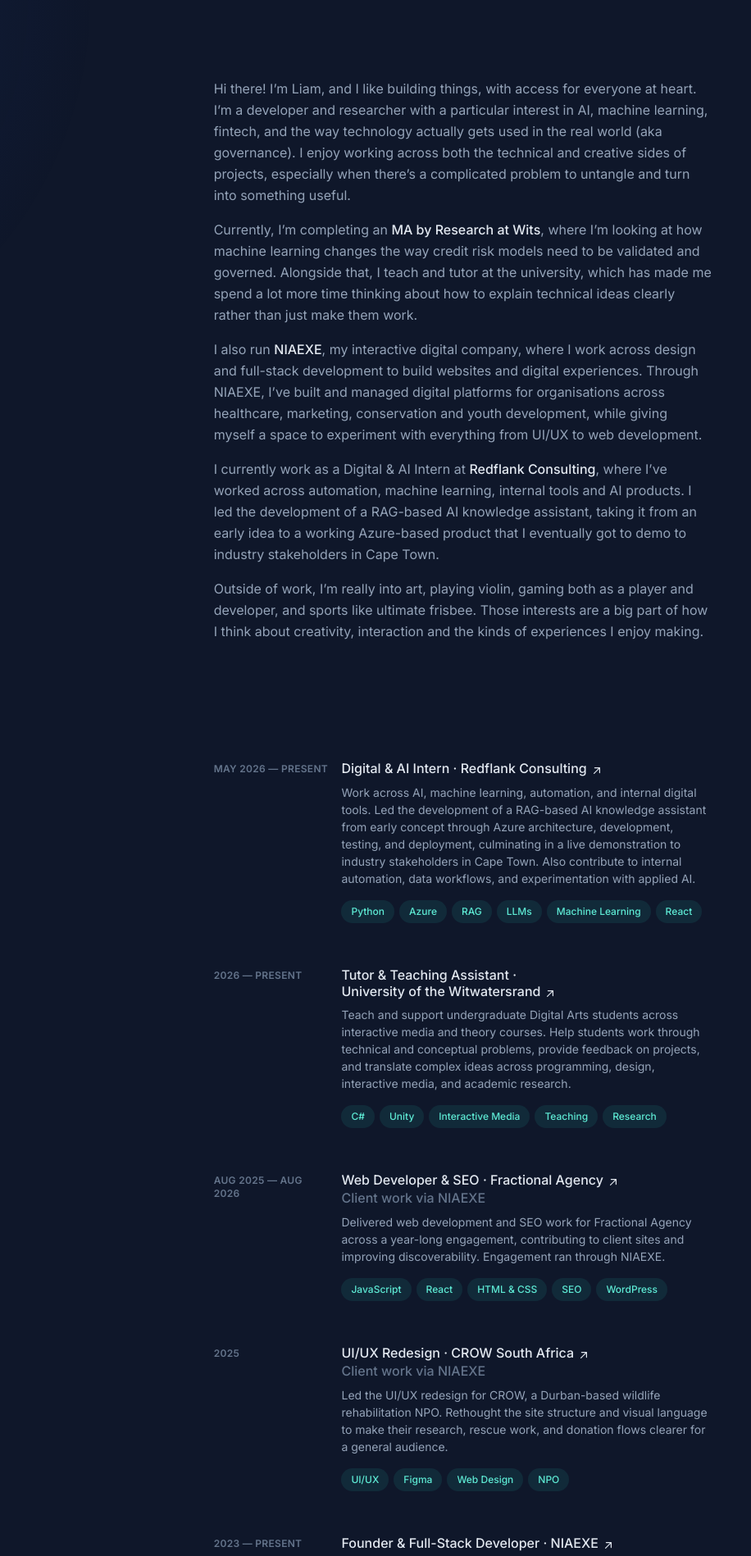
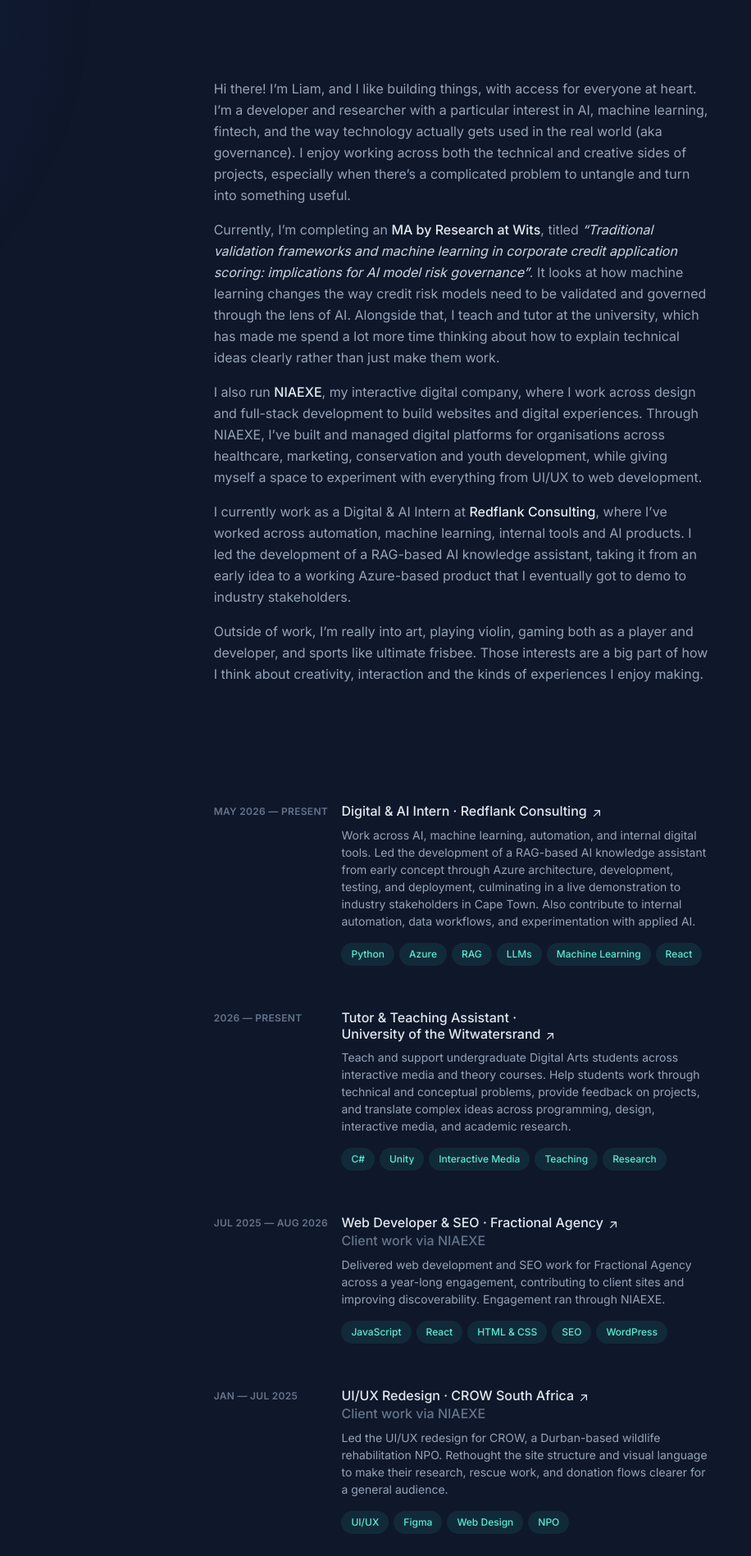
Before and after one commit to BlitzNoval/LiamMoodley, a React app in the folder v5-portfolio/: page / in a window 1280 px wide. Shown: the top 1898 px of the page at 82% size, 364-1280 px from the left. Built offline with nearby package versions, Linux system fonts and the light colour scheme.

Commit message:
Fix client dates and URL, add MA title, drop Cape Town line
- Fractional Agency: Jul 2025 - Aug 2026, corrected URL to fractionalagency.co.za
- CROW: Jan - Jul 2025
- About: include the MA thesis title and reframe the research as AI model
  risk governance; drop "in Cape Town" from Redflank paragraph

```diff
--- a/v5-portfolio/src/components/sections/About.tsx
+++ b/v5-portfolio/src/components/sections/About.tsx
@@ -29,10 +29,15 @@
           >
             MA by Research at Wits
           </a>
-          , where I&rsquo;m looking at how machine learning changes the way credit risk models need
-          to be validated and governed. Alongside that, I teach and tutor at the university, which
-          has made me spend a lot more time thinking about how to explain technical ideas clearly
-          rather than just make them work.
+          , titled{' '}
+          <em className="text-slate-300">
+            &ldquo;Traditional validation frameworks and machine learning in corporate credit
+            application scoring: implications for AI model risk governance&rdquo;
+          </em>
+          . It looks at how machine learning changes the way credit risk models need to be
+          validated and governed through the lens of AI. Alongside that, I teach and tutor at the
+          university, which has made me spend a lot more time thinking about how to explain
+          technical ideas clearly rather than just make them work.
         </p>
         <p className="mb-4">
           I also run <span className="font-medium text-slate-200">NIAEXE</span>, my interactive
@@ -55,7 +60,7 @@
           , where I&rsquo;ve worked across automation, machine learning, internal tools and AI
           products. I led the development of a RAG-based AI knowledge assistant, taking it from an
           early idea to a working Azure-based product that I eventually got to demo to industry
-          stakeholders in Cape Town.
+          stakeholders.
         </p>
         <p>
           Outside of work, I&rsquo;m really into art, playing violin, gaming both as a player and
--- a/v5-portfolio/src/data/experience.ts
+++ b/v5-portfolio/src/data/experience.ts
@@ -32,19 +32,19 @@
     tech: ['C#', 'Unity', 'Interactive Media', 'Teaching', 'Research'],
   },
   {
-    range: 'Aug 2025 — Aug 2026',
-    rangeLabel: 'August 2025 to August 2026',
+    range: 'Jul 2025 — Aug 2026',
+    rangeLabel: 'July 2025 to August 2026',
     title: 'Web Developer & SEO',
     company: 'Fractional Agency',
-    href: 'https://fractional.agency/',
+    href: 'https://fractionalagency.co.za/',
     subRoles: ['Client work via NIAEXE'],
     description:
       'Delivered web development and SEO work for Fractional Agency across a year-long engagement, contributing to client sites and improving discoverability. Engagement ran through NIAEXE.',
     tech: ['JavaScript', 'React', 'HTML & CSS', 'SEO', 'WordPress'],
   },
   {
-    range: '2025',
-    rangeLabel: '2025',
+    range: 'Jan — Jul 2025',
+    rangeLabel: 'January to July 2025',
     title: 'UI/UX Redesign',
     company: 'CROW South Africa',
     href: 'https://crowkzn.co.za/',
```
